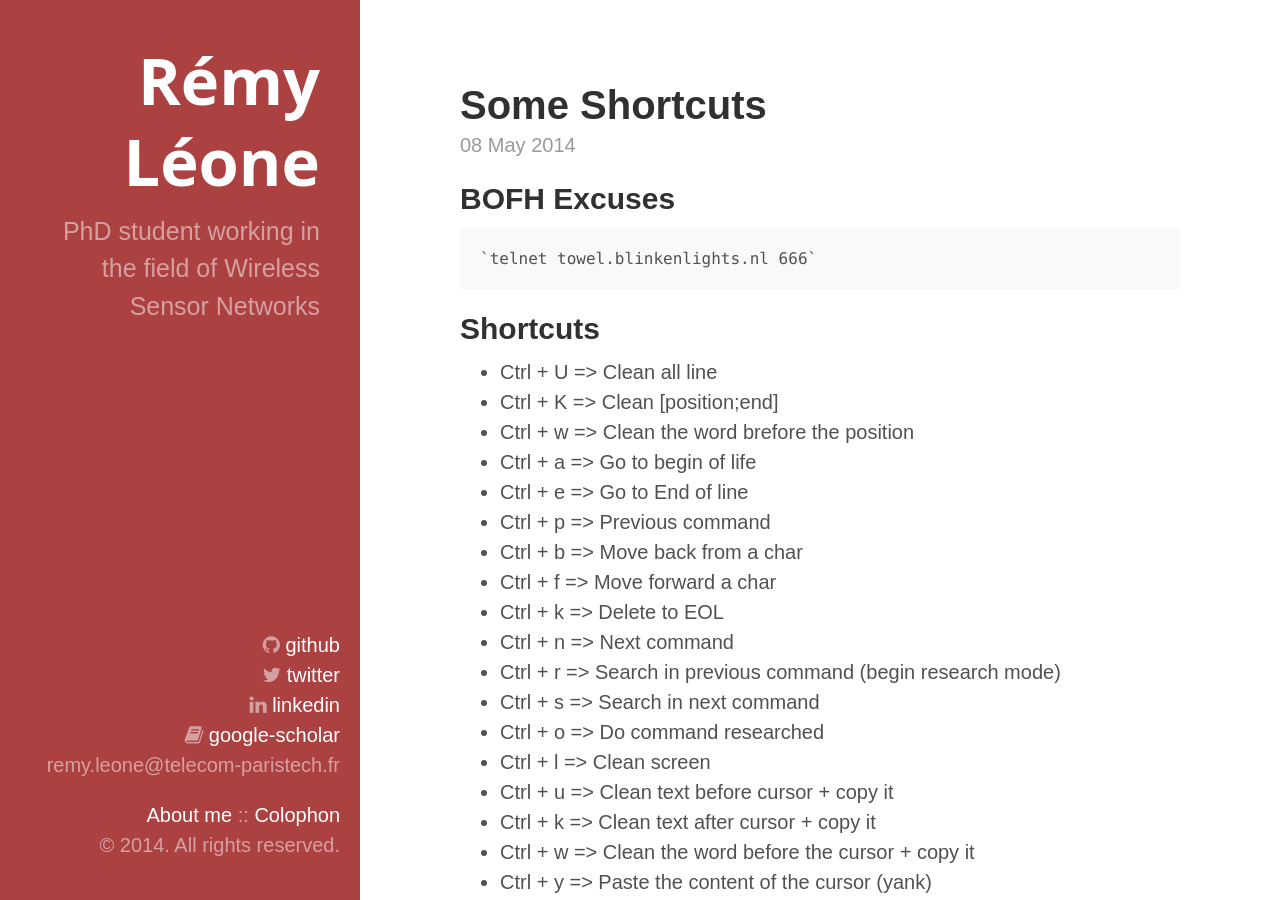
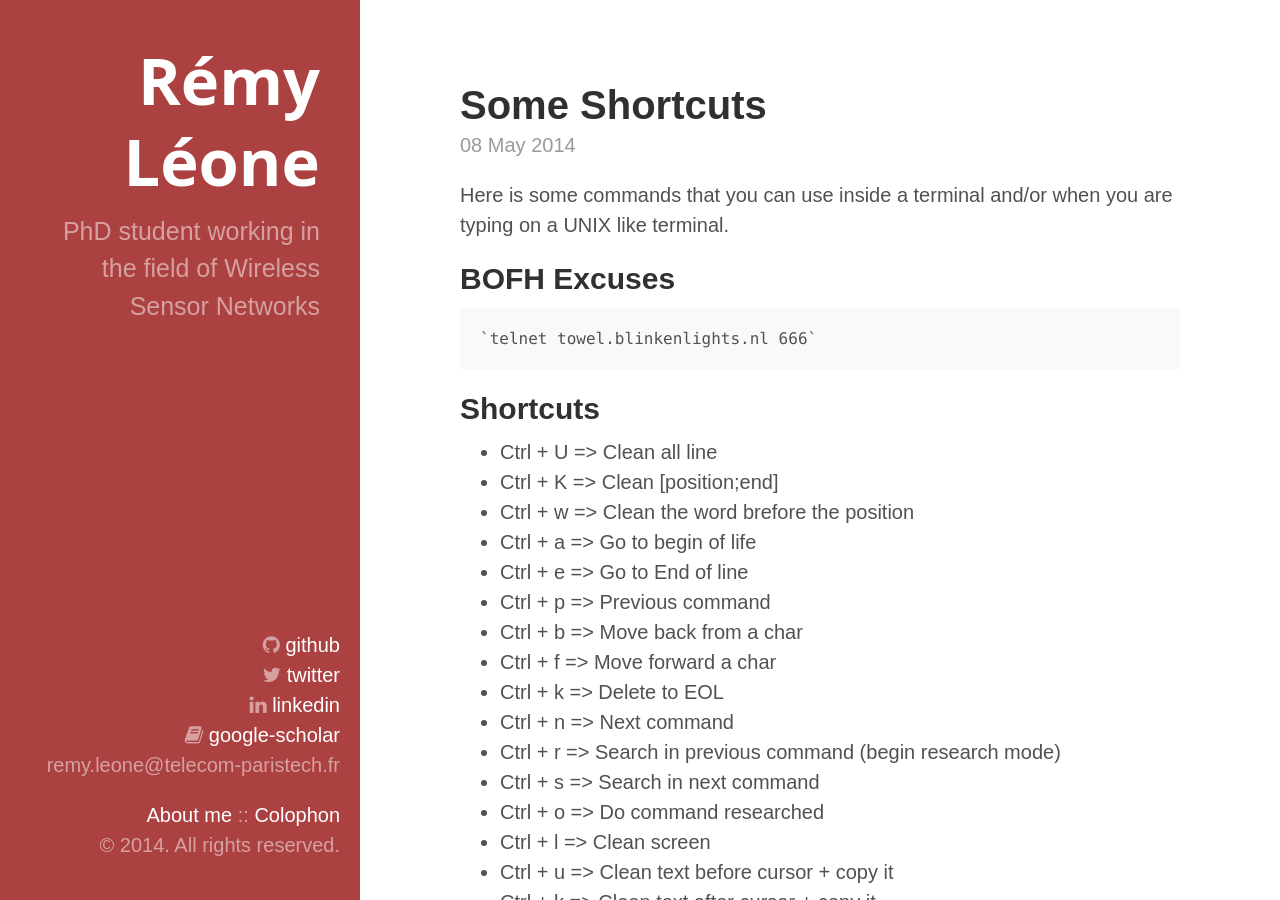
Before and after one commit to remyleone/remyleone.github.io, a Jekyll site: the page built from _posts/2014-5-8-Some-shortcuts.markdown, in a window 1280 px wide and 900 px high. Built offline with Jekyll 4.4.1, drawn with Linux system fonts in a browser that asks for light colours; nearby versions of some CDN libraries.

Commit message:
Adding a subtitle

```diff
--- a/_posts/2014-5-8-Some-shortcuts.markdown
+++ b/_posts/2014-5-8-Some-shortcuts.markdown
@@ -2,6 +2,9 @@
 layout: article
 teaser: Some useful shortcuts
 ---
+
+Here is some commands that you can use inside a terminal and/or when you are
+typing on a UNIX like terminal.
 
 BOFH Excuses
 ------------
```
